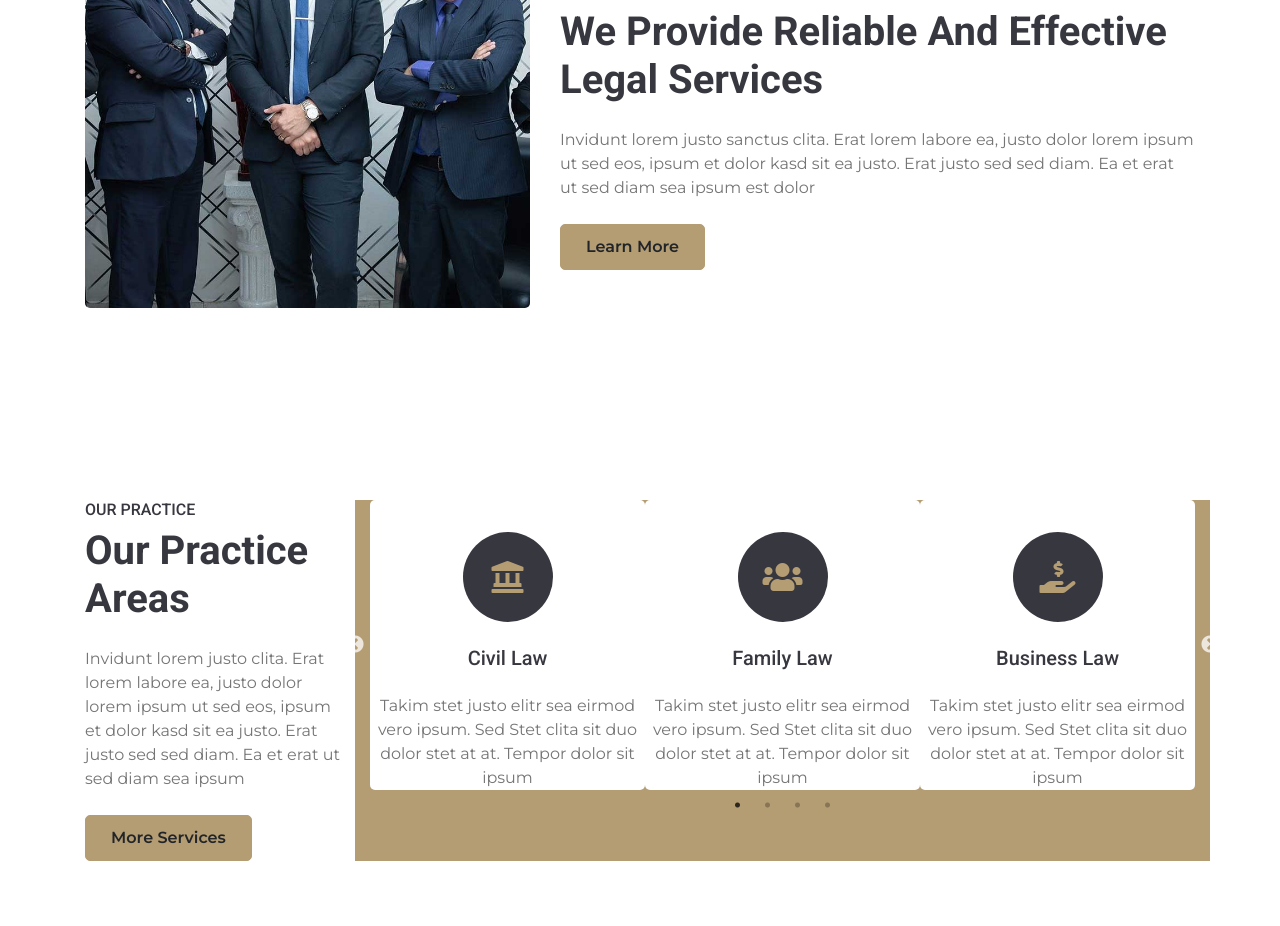
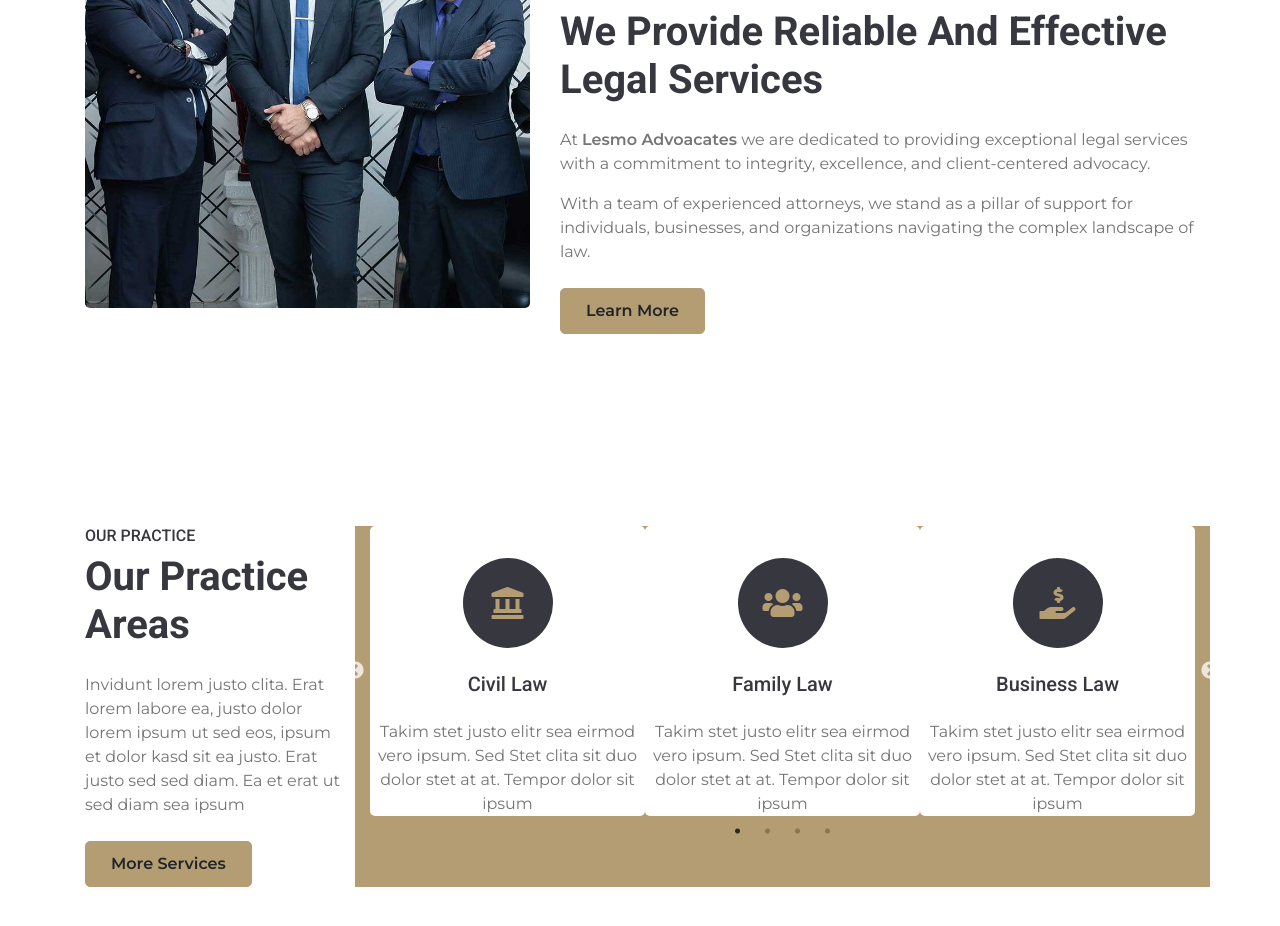
Before and after one commit to leki-hub/lesmo-lawfirm, a React (Create React App) app: page /#/ in a window 1280 px wide. Shown: the part 1260-2186 px from the top of the page. Built offline with nearby package versions, Linux system fonts and the light colour scheme.

Commit message:
experience

```diff
--- a/src/components/Experience.js
+++ b/src/components/Experience.js
@@ -14,7 +14,8 @@ const Experience = () => {
                     <h2 className="position-relative text-center bg-white text-primary rounded p-3 mt-4 mb-4 d-none d-lg-block" style={{width: "350px", marginLeft: "-205px"}}>25 Years Experience</h2>
                     <h6 className="text-uppercase">Learn About Us</h6>
                     <h1 className="mb-4">We Provide Reliable And Effective Legal Services</h1>
-                    <p>Invidunt lorem justo sanctus clita. Erat lorem labore ea, justo dolor lorem ipsum ut sed eos, ipsum et dolor kasd sit ea justo. Erat justo sed sed diam. Ea et erat ut sed diam sea ipsum est dolor</p>
+                    <p>At <b>Lesmo Advoacates</b> we are dedicated to providing exceptional legal services with a commitment to integrity, excellence, and client-centered advocacy.</p>
+                    <p> With a team of experienced attorneys, we stand as a pillar of support for individuals, businesses, and organizations navigating the complex landscape of law.</p>
                     <a href="" className="btn btn-primary mt-2">Learn More</a>
                 </div>
             </div>
```
